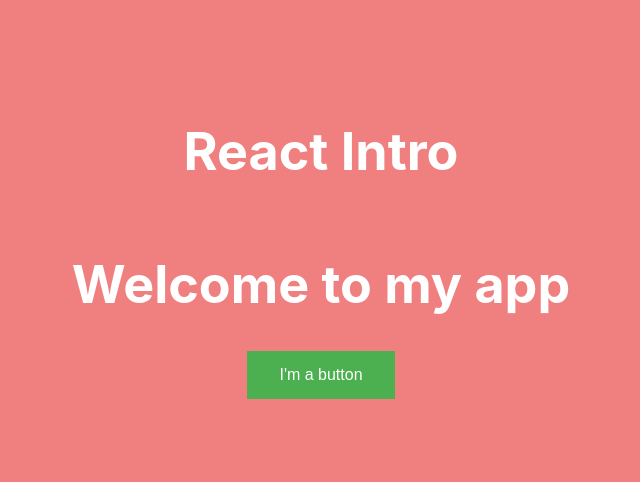
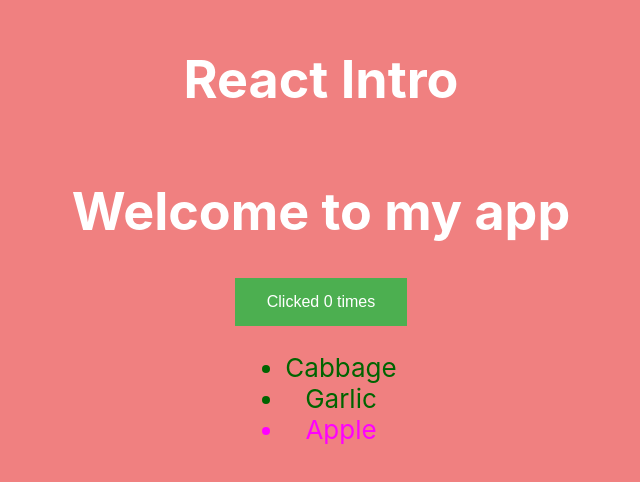
Before and after one commit to 2IT-Dromtorp/SkoleOppgaver_Elias, a React (Create React App) app in the folder React_intro/my-app/: page / in a window 1280 px wide. Shown: the part 158-640 px from the top of the page, without its empty margins (319-959 px from the left). Built offline with nearby package versions, Linux system fonts and the light colour scheme.

Commit message:
jobbet med react 8/29

```diff
--- a/React_intro/my-app/src/App.js
+++ b/React_intro/my-app/src/App.js
@@ -2,6 +2,7 @@
 import './App.css';
 import MyButton from './myButton';
 import Profile from './ImageEx';
+import ShoppingList from './list';
 
 
 function App() {
@@ -24,6 +25,7 @@
         <h1> React Intro </h1>
         {content}
 
+        <ShoppingList />
       </header>
     </div>
   );
--- /dev/null
+++ b/React_intro/my-app/src/list.js
@@ -0,0 +1,22 @@
+const products = [
+  { title: 'Cabbage', isFruit: false, id: 1 },
+  { title: 'Garlic', isFruit: false, id: 2 },
+  { title: 'Apple', isFruit: true, id: 3 },
+];
+
+export default function ShoppingList() {
+  const listItems = products.map(product =>
+    <li
+      key={product.id}
+      style={{
+        color: product.isFruit ? 'magenta' : 'darkgreen'
+      }}
+    >
+      {product.title}
+    </li>
+  );
+
+  return (
+    <ul>{listItems}</ul>
+  );
+}
--- a/React_intro/my-app/src/myButton.js
+++ b/React_intro/my-app/src/myButton.js
@@ -1,15 +1,20 @@
 import './App.css';
+import { useState } from 'react';
 
-function HelloWorld() {
-    console.log('hellowrld');
-}
 
 export default function MyButton() {
+
+  function HelloWorld() {
+    // alert('hellowrld');
+    setCount(count + 1);
+  }
+
+  const [count, setCount] = useState(0);
 
     return (
       <div>
         <h1>Welcome to my app</h1>
-        <button className='button' onClick={HelloWorld}>I'm a button</button>
+        <button className='button' onClick={HelloWorld}>Clicked {count} times</button>
       </div>
     );
   }
```
